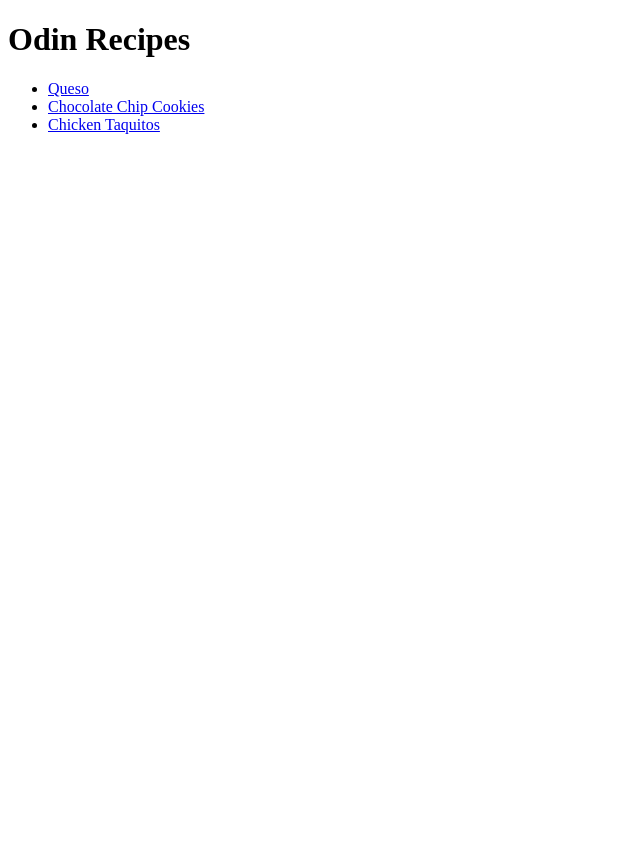
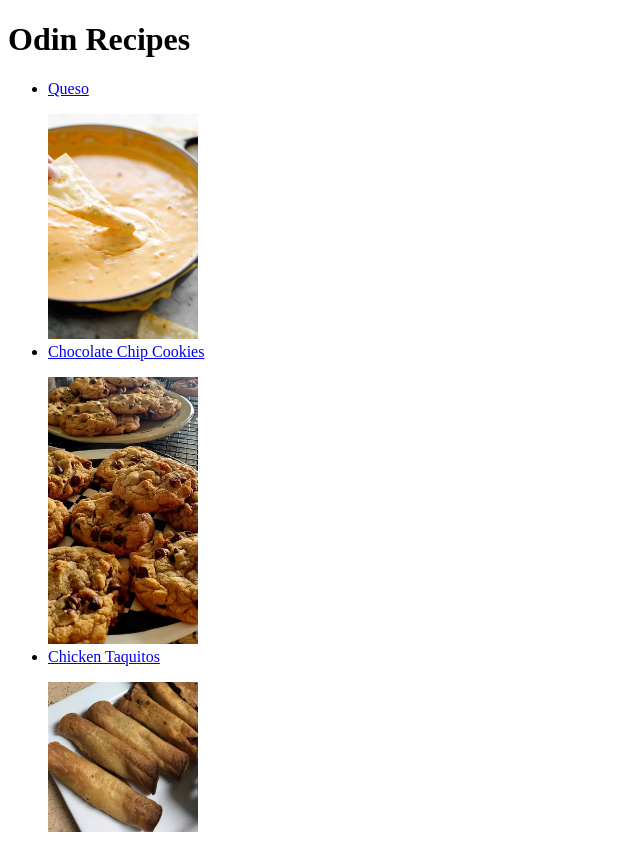
Before and after one commit to Donkey-Kongg/odin-recipes, a plain HTML site: page index.html in a window 1280 px wide. Shown: the whole page, without its empty margins (0-640 px from the left). Before the commit the page ends 800 px from the top, so only its background shows below. Drawn offline with Linux system fonts and the light colour scheme.

Commit message:
add images below links on index.html

```diff
--- a/index.html
+++ b/index.html
@@ -7,9 +7,9 @@
     <body>
         <h1>Odin Recipes</h1>
         <ul>
-            <li><a href="recipes/queso.html">Queso</a></li>
-            <li><a href="recipes/chocolate-chip-cookies.html">Chocolate Chip Cookies</a></li>
-            <li><a href="recipes/taquitos.html">Chicken Taquitos</a></li>
+            <li><a href="recipes/queso.html">Queso</a><p></p><img src="images/queso.jpg" alt="Queso" width="150"></li>
+            <li><a href="recipes/chocolate-chip-cookies.html">Chocolate Chip Cookies</a><p></p><img src="images/cookies.jpg" alt="Cookies on plate" width="150"></li>
+            <li><a href="recipes/taquitos.html">Chicken Taquitos</a><p></p><img src="images/taquitos.jpg" alt="Taquitos on plate" width="150"></li>
         </ul>
     </body>
 </html>
```
